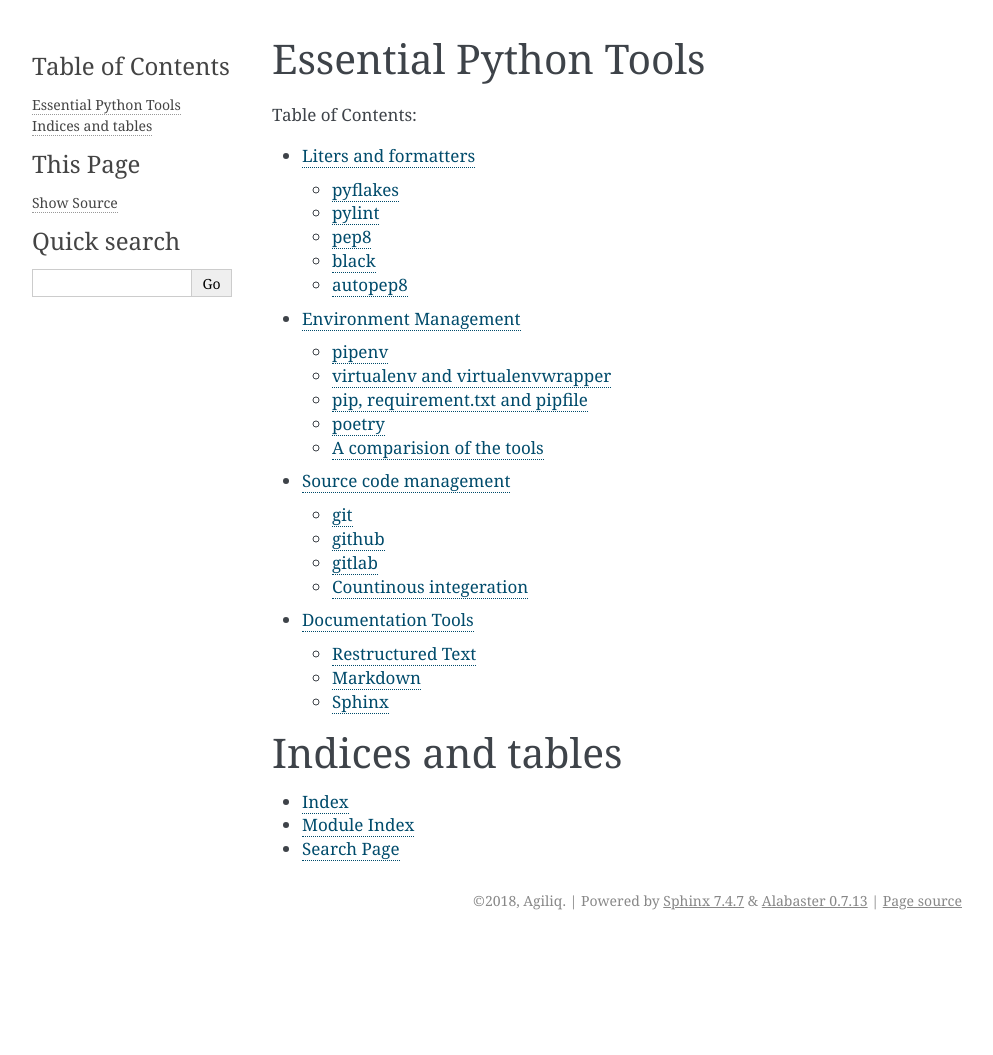
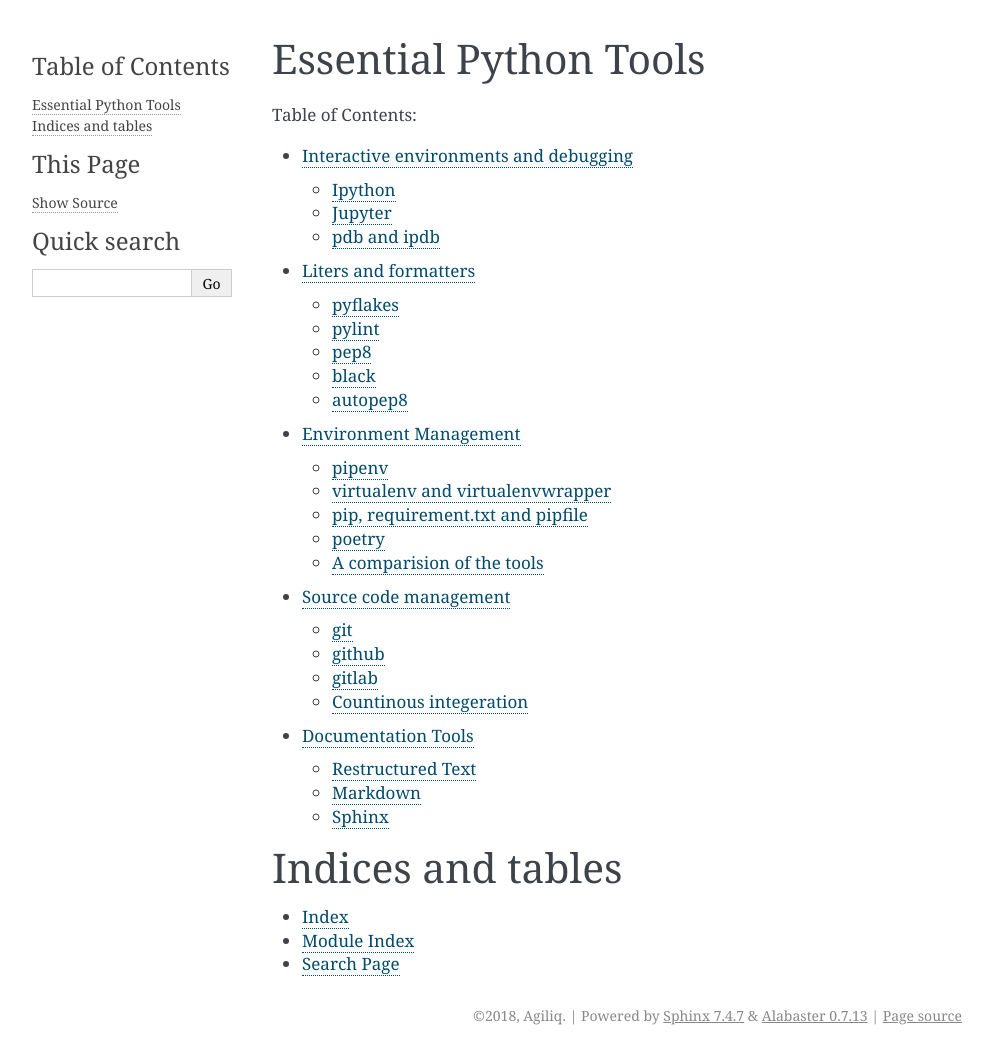
Before and after one commit to agiliq/essential-python-tools, a Sphinx documentation site: the page built from source/index.rst, in a window 1280 px wide. Shown: the whole page, without its empty margins (148-1141 px from the left). Built offline with Sphinx 7.4.7, drawn with Linux system fonts in a browser that asks for light colours; before the commit the page ends 940 px from its top, so only the background shows below that.

Commit message:
Placeholders for debugging chapter

```diff
--- a/source/index.rst
+++ b/source/index.rst
@@ -10,6 +10,7 @@
    :maxdepth: 2
    :caption: Table of Contents:
 
+   repl_and_debugging
    linters
    environment_management
    code_management
--- /dev/null
+++ b/source/repl_and_debugging.rst
@@ -0,0 +1,11 @@
+Interactive environments and debugging
+------------------------------------------
+
+Ipython
+++++++++
+
+Jupyter
+++++++++
+
+pdb and ipdb
+++++++++++++++
```
